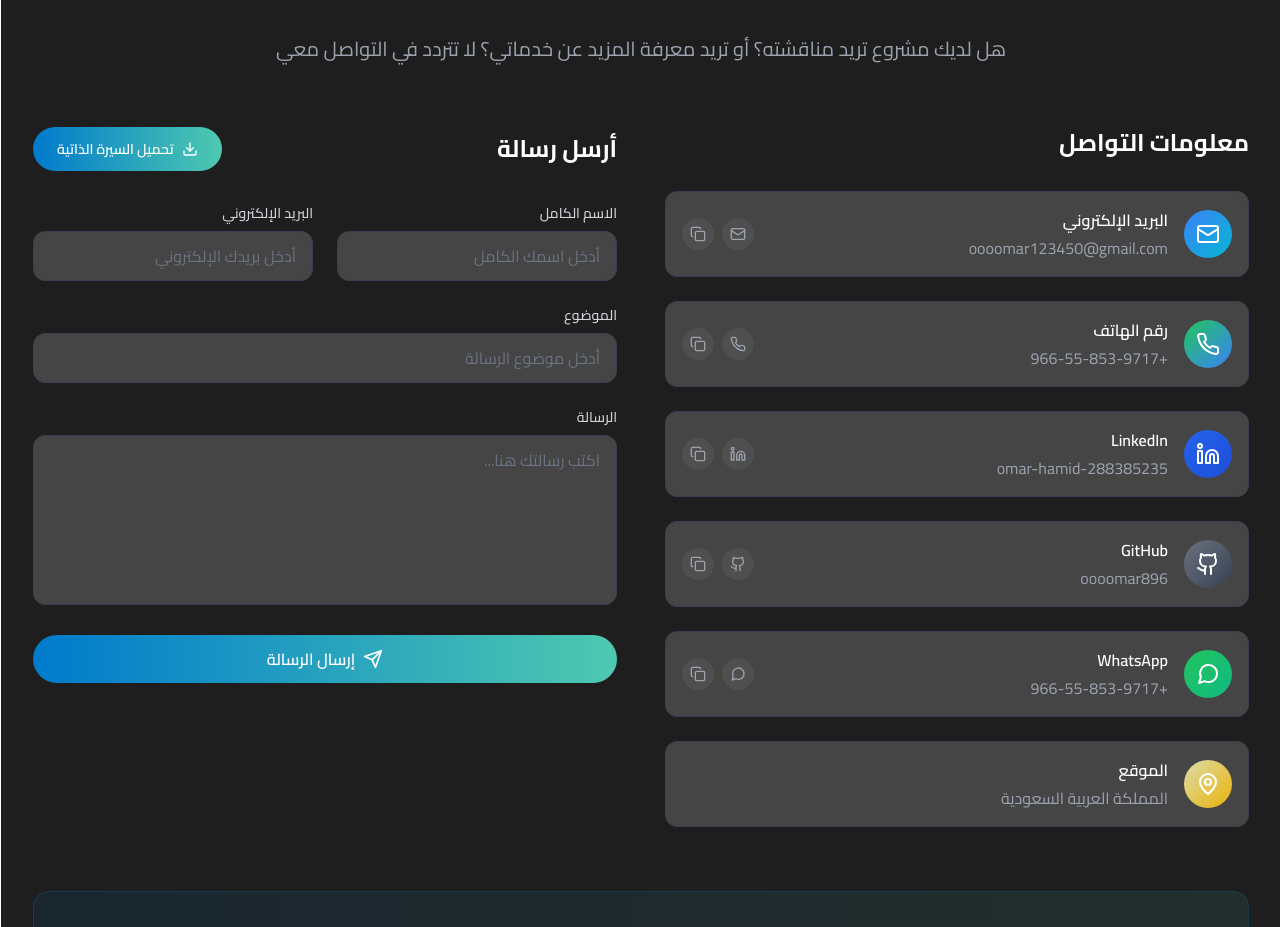
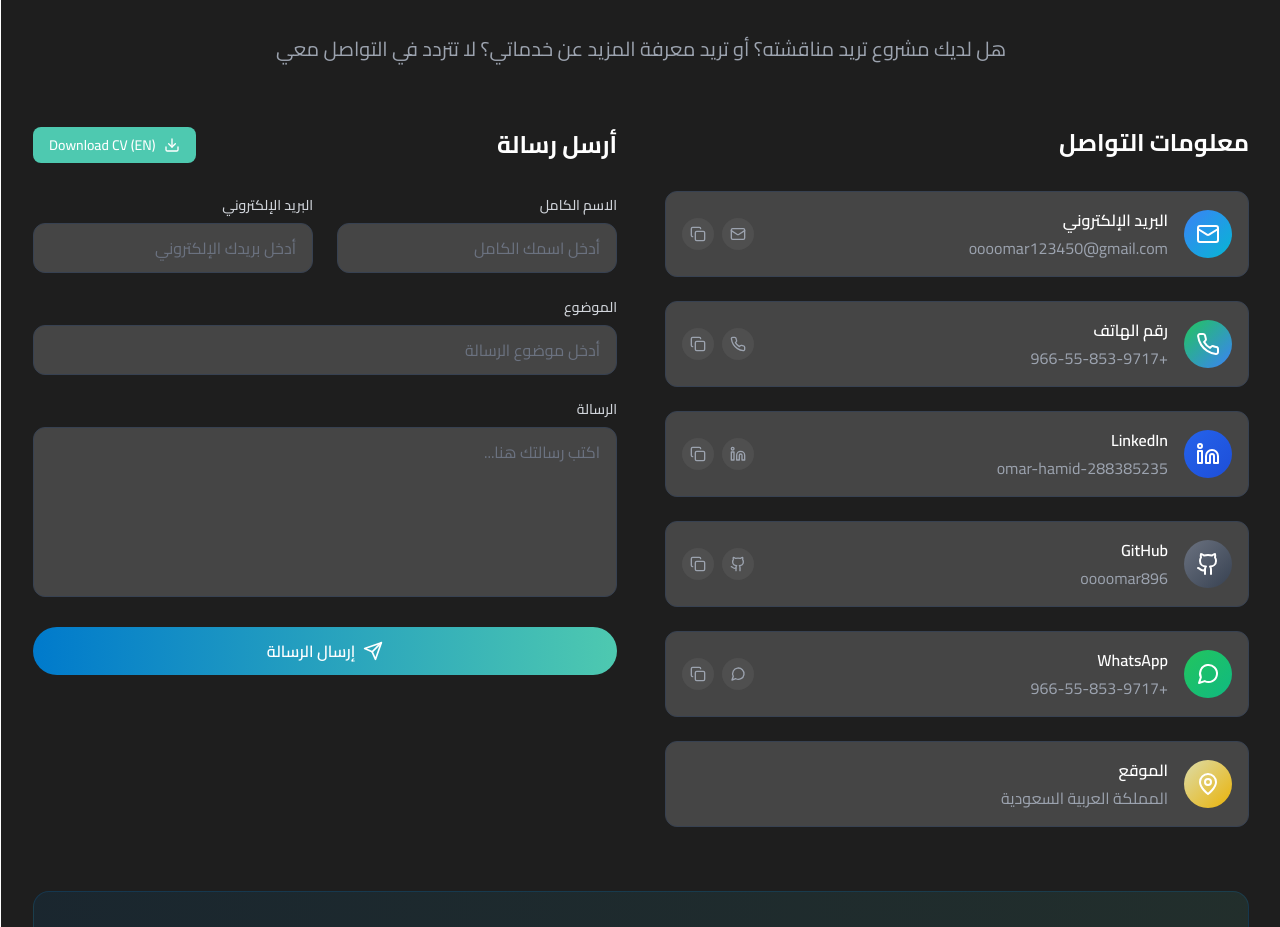
Before and after one commit to oooomar896/cv_omar, a React (Create React App) app: page / in a window 1280 px wide. Shown: the part 8400-9327 px from the top of the page. Built offline with nearby package versions, Linux system fonts and the light colour scheme.

Commit message:
last update cv to english

```diff
--- a/src/components/Contact.js
+++ b/src/components/Contact.js
@@ -201,16 +201,16 @@ const Contact = () => {
               <button
                 onClick={() => {
                   const link = document.createElement('a');
-                  link.href = '/cv_arabic.pdf';
-                  link.download = 'Omar_Hamid_Al-Adini_CV.pdf';
+                  link.href = '/cv_english.pdf';
+                  link.download = 'Omar_Hamid_Al-Adini_CV_EN.pdf';
                   document.body.appendChild(link);
                   link.click();
                   document.body.removeChild(link);
                 }}
-                className='btn-primary flex items-center space-x-2 space-x-reverse text-sm'
+                className='bg-secondary-500 hover:bg-secondary-600 text-white px-4 py-2 rounded-lg font-medium transition-colors duration-300 flex items-center space-x-2 space-x-reverse text-sm'
               >
                 <Download className='h-4 w-4' />
-                <span>تحميل السيرة الذاتية</span>
+                <span>Download CV (EN)</span>
               </button>
             </div>
 
```
Also changed, not shown: 1 other file (tests, documents, lock files or other folders).
